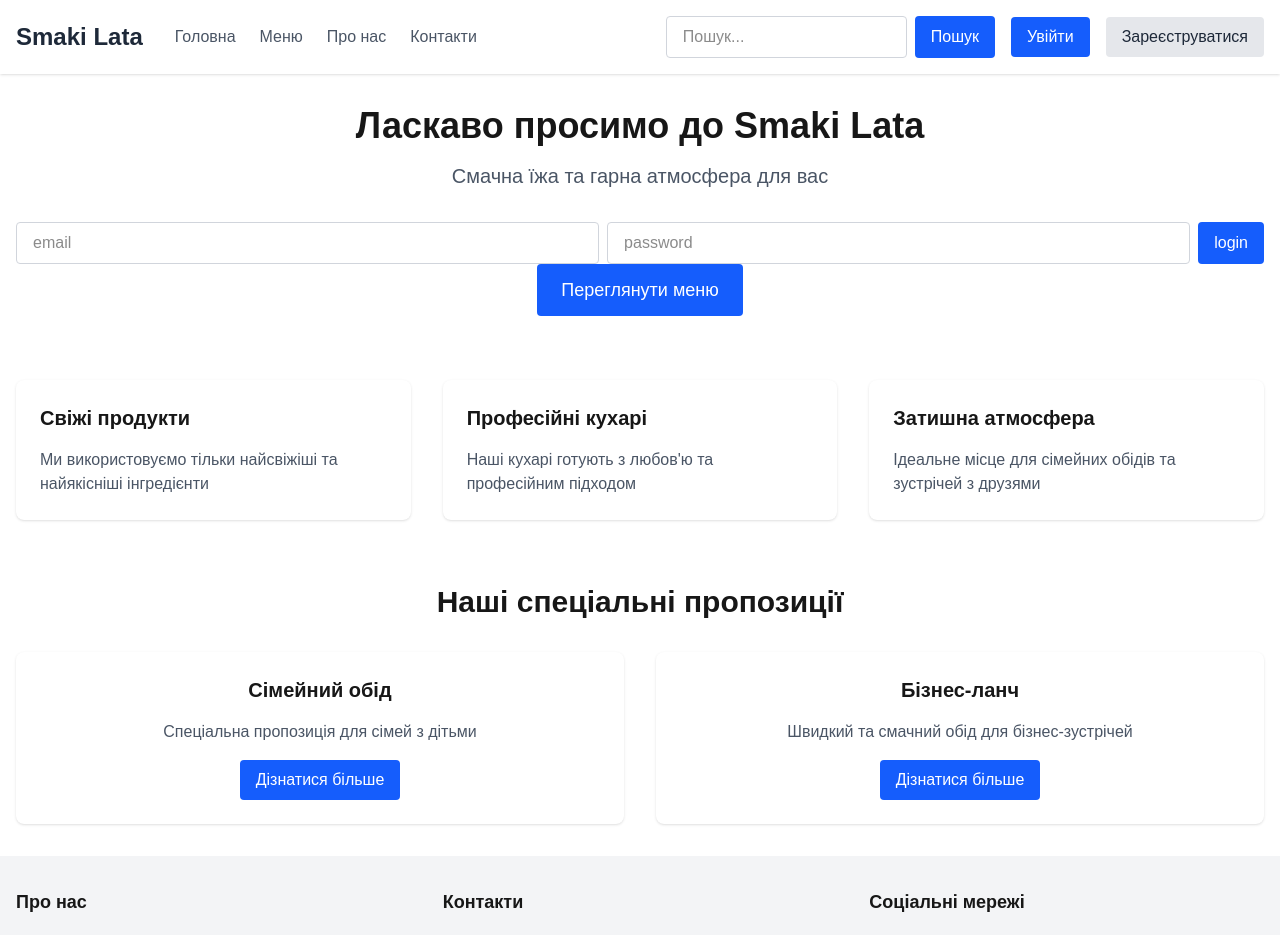
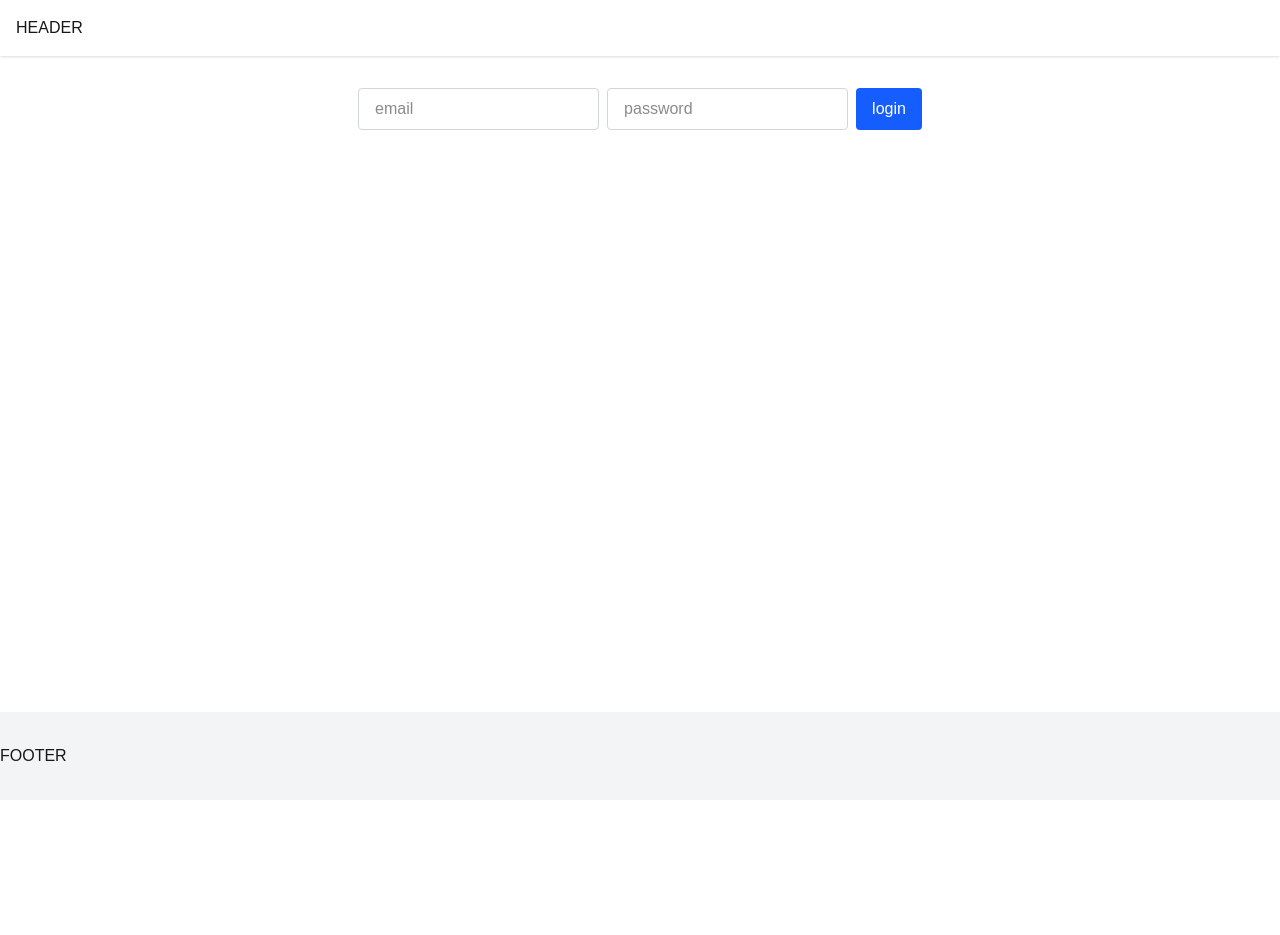
Before and after one commit to DeveloArt/Smaki-lata, a Next.js app: page / in a window 1280 px wide. Shown: the top 935 px of the page. After the commit the page ends 800 px from the top, so only its background shows below. Built offline with nearby package versions, Linux system fonts and the light colour scheme.

Commit message:
init commit

```diff
--- /dev/null
+++ b/src/components/atoms/Input.tsx
@@ -0,0 +1,26 @@
+import React from "react";
+
+interface InputProps extends React.InputHTMLAttributes<HTMLInputElement> {
+  variant?: "default" | "search";
+}
+
+export const Input: React.FC<InputProps> = ({
+  variant = "default",
+  className = "",
+  ...props
+}) => {
+  const baseStyles =
+    "px-4 py-2 border border-gray-300 rounded focus:outline-none focus:ring-2 focus:ring-blue-500";
+
+  const variantStyles = {
+    default: "",
+    search: "flex-1",
+  };
+
+  return (
+    <input
+      className={`${baseStyles} ${variantStyles[variant]} ${className}`}
+      {...props}
+    />
+  );
+};
--- a/src/components/molecules/LoginForm.tsx
+++ b/src/components/molecules/LoginForm.tsx
@@ -1,34 +1,34 @@
 "use client";
 import React from "react";
 import { Button } from "../atoms/Button";
+import { Input } from "../atoms/Input";
 
 interface LoginFormProps {
-  onSearch: (query: string) => void;
+  onSearch: (email: string, password: string) => void;
 }
 
 export const LoginForm: React.FC<LoginFormProps> = ({ onSearch }) => {
-  const [query, setQuery] = React.useState("");
+  const [email, setEmail] = React.useState("");
+  const [password, setPassword] = React.useState("");
 
   const handleSubmit = (e: React.FormEvent) => {
     e.preventDefault();
-    onSearch(query);
+    onSearch(email, password);
   };
 
   return (
     <form onSubmit={handleSubmit} className="flex gap-2">
-      <input
+      <Input
         type="email"
-        value={query}
-        onChange={(e) => setQuery(e.target.value)}
+        value={email}
+        onChange={(e) => setEmail(e.target.value)}
         placeholder={"email"}
-        className="flex-1 px-4 py-2 border border-gray-300 rounded focus:outline-none focus:ring-2 focus:ring-blue-500"
       />
-      <input
+      <Input
         type="password"
-        value={query}
-        onChange={(e) => setQuery(e.target.value)}
+        value={password}
+        onChange={(e) => setPassword(e.target.value)}
         placeholder={"password"}
-        className="flex-1 px-4 py-2 border border-gray-300 rounded focus:outline-none focus:ring-2 focus:ring-blue-500"
       />
       <Button type="submit">login</Button>
     </form>
--- a/src/components/molecules/SearchForm.tsx
+++ /dev/null
@@ -1,33 +0,0 @@
-"use client";
-import React from "react";
-import { Button } from "../atoms/Button";
-
-interface SearchFormProps {
-  onSearch: (query: string) => void;
-  placeholder?: string;
-}
-
-export const SearchForm: React.FC<SearchFormProps> = ({
-  onSearch,
-  placeholder = "Пошук...",
-}) => {
-  const [query, setQuery] = React.useState("");
-
-  const handleSubmit = (e: React.FormEvent) => {
-    e.preventDefault();
-    onSearch(query);
-  };
-
-  return (
-    <form onSubmit={handleSubmit} className="flex gap-2">
-      <input
-        type="text"
-        value={query}
-        onChange={(e) => setQuery(e.target.value)}
-        placeholder={placeholder}
-        className="flex-1 px-4 py-2 border border-gray-300 rounded focus:outline-none focus:ring-2 focus:ring-blue-500"
-      />
-      <Button type="submit">Пошук</Button>
-    </form>
-  );
-};
--- a/src/components/organisms/Header.tsx
+++ b/src/components/organisms/Header.tsx
@@ -1,41 +1,9 @@
 import React from "react";
-import { SearchForm } from "../molecules/SearchForm";
-import { Button } from "../atoms/Button";
 
-interface HeaderProps {
-  onSearch: (query: string) => void;
-}
-
-export const Header: React.FC<HeaderProps> = ({ onSearch }) => {
+export const Header: React.FC = () => {
   return (
     <header className="bg-white shadow-sm">
-      <div className="container mx-auto px-4 py-4">
-        <div className="flex items-center justify-between">
-          <div className="flex items-center gap-8">
-            <h1 className="text-2xl font-bold text-gray-800">Smaki Lata</h1>
-            <nav className="hidden md:flex gap-6">
-              <a href="#" className="text-gray-600 hover:text-gray-900">
-                Головна
-              </a>
-              <a href="#" className="text-gray-600 hover:text-gray-900">
-                Меню
-              </a>
-              <a href="#" className="text-gray-600 hover:text-gray-900">
-                Про нас
-              </a>
-              <a href="#" className="text-gray-600 hover:text-gray-900">
-                Контакти
-              </a>
-            </nav>
-          </div>
-
-          <div className="flex items-center gap-4">
-            <SearchForm onSearch={onSearch} />
-            <Button variant="login">Увійти</Button>
-            <Button variant="register">Зареєструватися</Button>
-          </div>
-        </div>
-      </div>
+      <div className="container mx-auto px-4 py-4">HEADER</div>
     </header>
   );
 };
--- a/src/components/pages/HomePage.tsx
+++ b/src/components/pages/HomePage.tsx
@@ -1,61 +1,15 @@
 "use client";
 import React from "react";
 import { MainLayout } from "../templates/MainLayout";
-import { Button } from "../atoms/Button";
 import { LoginForm } from "../molecules/LoginForm";
 export const HomePage: React.FC = () => {
+  const handleSearch = (email: string, password: string) => {
+    console.log("email:", email, password);
+  };
   return (
     <MainLayout>
-      <section className="text-center mb-16">
-        <h2 className="text-4xl font-bold mb-4">
-          Ласкаво просимо до Smaki Lata
-        </h2>
-        <p className="text-xl text-gray-600 mb-8">
-          Смачна їжа та гарна атмосфера для вас
-        </p>
-        <LoginForm onSearch={() => {}} />
-        <Button size="lg">Переглянути меню</Button>
-      </section>
-
-      <section className="grid grid-cols-1 md:grid-cols-3 gap-8 mb-16">
-        <div className="bg-white p-6 rounded-lg shadow-sm">
-          <h3 className="text-xl font-semibold mb-4">Свіжі продукти</h3>
-          <p className="text-gray-600">
-            Ми використовуємо тільки найсвіжіші та найякісніші інгредієнти
-          </p>
-        </div>
-        <div className="bg-white p-6 rounded-lg shadow-sm">
-          <h3 className="text-xl font-semibold mb-4">Професійні кухарі</h3>
-          <p className="text-gray-600">
-            Наші кухарі готують з любов'ю та професійним підходом
-          </p>
-        </div>
-        <div className="bg-white p-6 rounded-lg shadow-sm">
-          <h3 className="text-xl font-semibold mb-4">Затишна атмосфера</h3>
-          <p className="text-gray-600">
-            Ідеальне місце для сімейних обідів та зустрічей з друзями
-          </p>
-        </div>
-      </section>
-
-      <section className="text-center">
-        <h2 className="text-3xl font-bold mb-8">Наші спеціальні пропозиції</h2>
-        <div className="grid grid-cols-1 md:grid-cols-2 gap-8">
-          <div className="bg-white p-6 rounded-lg shadow-sm">
-            <h3 className="text-xl font-semibold mb-4">Сімейний обід</h3>
-            <p className="text-gray-600 mb-4">
-              Спеціальна пропозиція для сімей з дітьми
-            </p>
-            <Button>Дізнатися більше</Button>
-          </div>
-          <div className="bg-white p-6 rounded-lg shadow-sm">
-            <h3 className="text-xl font-semibold mb-4">Бізнес-ланч</h3>
-            <p className="text-gray-600 mb-4">
-              Швидкий та смачний обід для бізнес-зустрічей
-            </p>
-            <Button>Дізнатися більше</Button>
-          </div>
-        </div>
+      <section className="flex justify-center items-center">
+        <LoginForm onSearch={handleSearch} />
       </section>
     </MainLayout>
   );
--- a/src/components/templates/MainLayout.tsx
+++ b/src/components/templates/MainLayout.tsx
@@ -7,54 +7,13 @@ interface MainLayoutProps {
 }
 
 export const MainLayout: React.FC<MainLayoutProps> = ({ children }) => {
-  const handleSearch = (query: string) => {
-    console.log("Searching for:", query);
-    // Тут буде логіка пошуку
-  };
-
   return (
     <div className="min-h-screen flex flex-col">
-      <Header onSearch={handleSearch} />
+      <Header />
 
       <main className="flex-1 container mx-auto px-4 py-8">{children}</main>
 
-      <footer className="bg-gray-100 py-8">
-        <div className="container mx-auto px-4">
-          <div className="grid grid-cols-1 md:grid-cols-3 gap-8">
-            <div>
-              <h3 className="text-lg font-semibold mb-4">Про нас</h3>
-              <p className="text-gray-600">
-                Smaki Lata - це місце, де ви можете насолодитися смачною їжею та
-                гарною атмосферою.
-              </p>
-            </div>
-            <div>
-              <h3 className="text-lg font-semibold mb-4">Контакти</h3>
-              <p className="text-gray-600">
-                Адреса: вул. Прикладна, 123
-                <br />
-                Телефон: +380 12 345 6789
-                <br />
-                Email: info@smakilata.com
-              </p>
-            </div>
-            <div>
-              <h3 className="text-lg font-semibold mb-4">Соціальні мережі</h3>
-              <div className="flex gap-4">
-                <a href="#" className="text-gray-600 hover:text-gray-900">
-                  Facebook
-                </a>
-                <a href="#" className="text-gray-600 hover:text-gray-900">
-                  Instagram
-                </a>
-                <a href="#" className="text-gray-600 hover:text-gray-900">
-                  Twitter
-                </a>
-              </div>
-            </div>
-          </div>
-        </div>
-      </footer>
+      <footer className="bg-gray-100 py-8">FOOTER</footer>
     </div>
   );
 };
```
